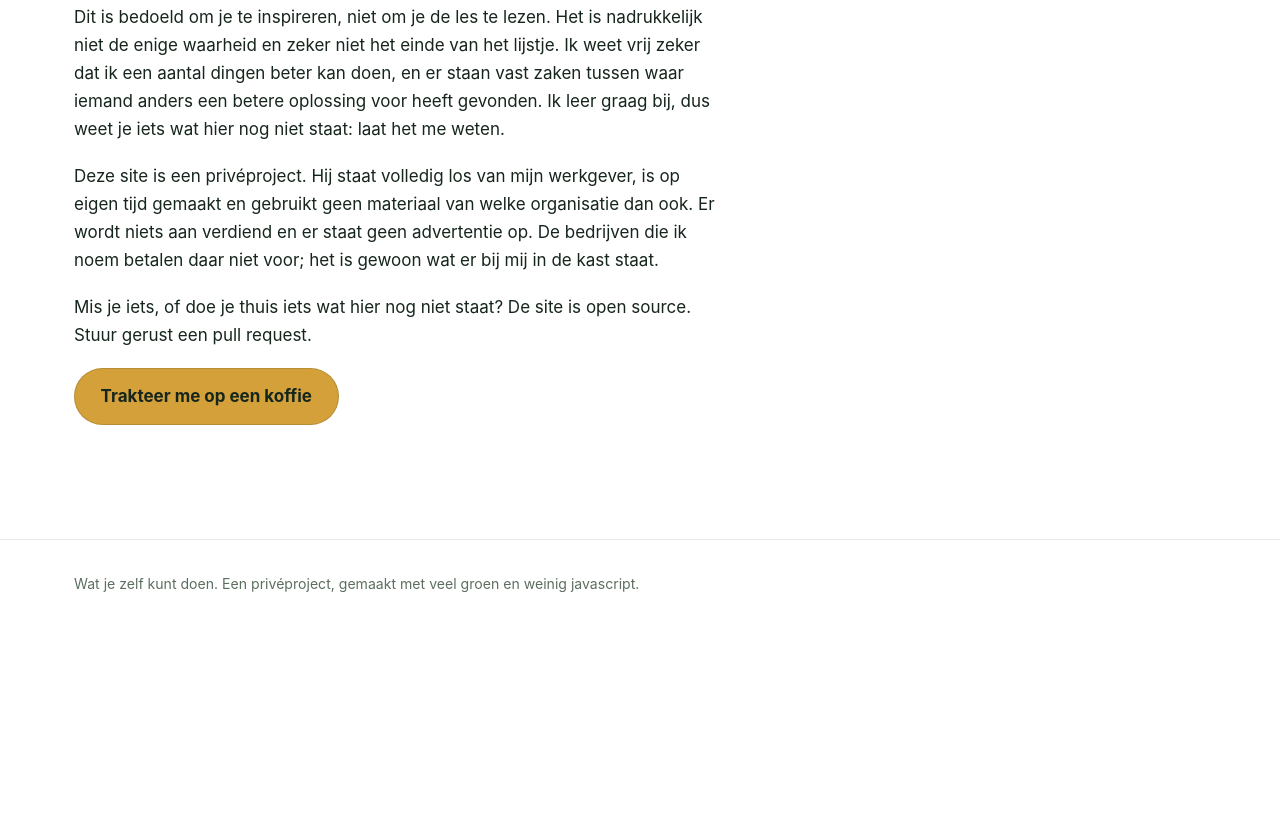
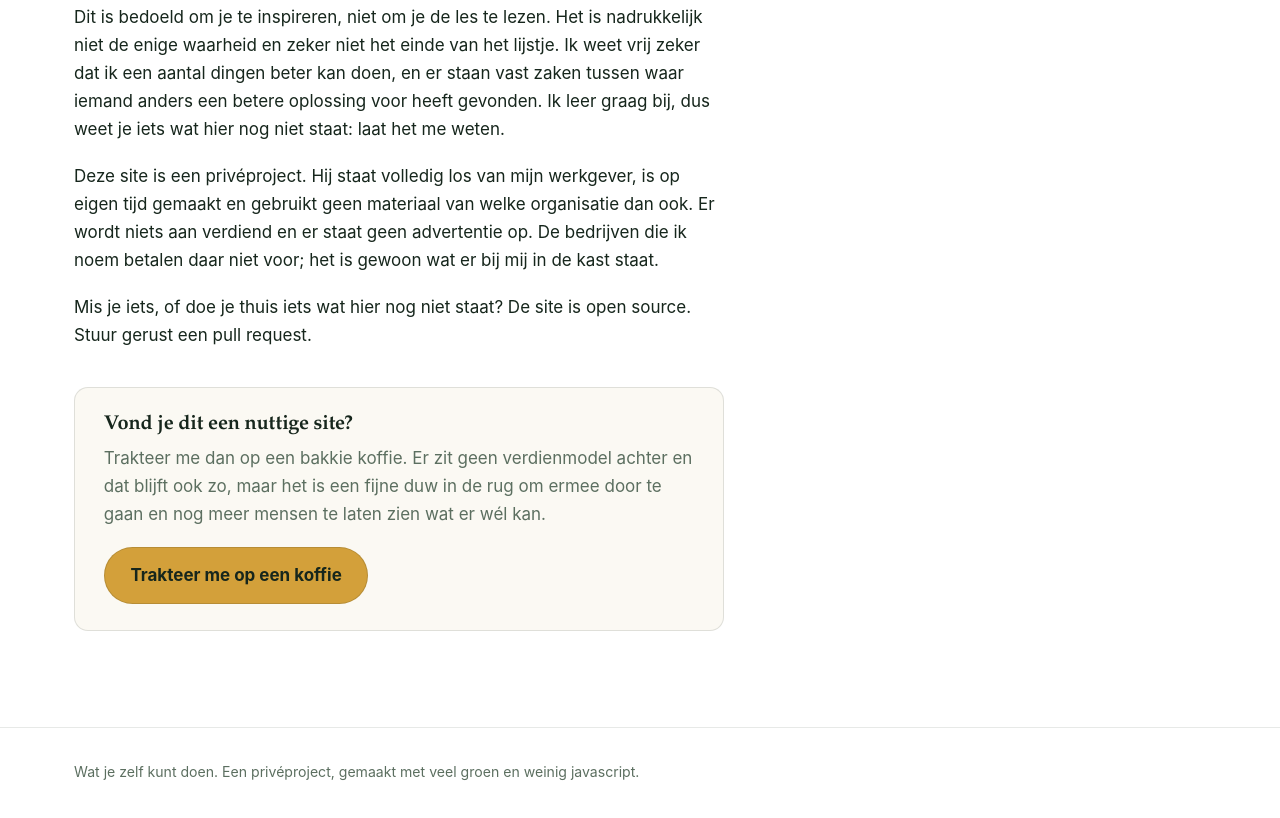
Before and after one commit to virtualdian/watjezelfkuntdoen, an Astro site: page / in a window 1280 px wide. Shown: the part 7108-7926 px from the top of the page. Before the commit the page ends 7751 px from the top, so only its background shows below. Built offline with nearby package versions, Linux system fonts and the light colour scheme; Astro itself is replaced by a stand-in of ours.

Commit message:
Echte koffieknop naar bunq, met een uitnodiging erbij
De placeholder met de melding is weg. In plaats daarvan een blokje onderaan
bij Over mij: waarom je zou doneren, en een knop naar bunq.me.

Co-Authored-By: Claude Opus 5 <noreply@anthropic.com>

```diff
--- a/src/pages/index.astro
+++ b/src/pages/index.astro
@@ -296,9 +296,22 @@ const zonderEigenHuis = telling
               Mis je iets, of doe je thuis iets wat hier nog niet staat? De site is open
               source. Stuur gerust een pull request.
             </p>
-            <p>
-              <a class="knop" href="#" data-koffie>Trakteer me op een koffie</a>
-            </p>
+            <div class="koffie">
+              <h3>Vond je dit een nuttige site?</h3>
+              <p>
+                Trakteer me dan op een bakkie koffie. Er zit geen verdienmodel achter en dat
+                blijft ook zo, maar het is een fijne duw in de rug om ermee door te gaan en
+                nog meer mensen te laten zien wat er wél kan.
+              </p>
+              <a
+                class="knop"
+                href="https://bunq.me/watjezelfkuntdoen"
+                target="_blank"
+                rel="noopener noreferrer"
+              >
+                Trakteer me op een koffie
+              </a>
+            </div>
           </div>
           <aside class="colofon">
             <h3>Colofon</h3>
@@ -433,11 +446,6 @@ const zonderEigenHuis = telling
             else p.removeAttribute('data-actief');
           });
         });
-      });
-
-      document.querySelector('[data-koffie]')?.addEventListener('click', (e) => {
-        e.preventDefault();
-        alert('Hier komt de Buy Me a Coffee-knop zodra de pagina is aangemaakt.');
       });
     </script>
 
@@ -779,6 +787,23 @@ const zonderEigenHuis = telling
         }
       }
 
+      .koffie {
+        margin-top: 2.4rem;
+        padding: 1.6rem 1.8rem;
+        background: var(--room);
+        border: 1px solid rgba(22, 38, 28, 0.12);
+        border-radius: 14px;
+      }
+
+      .koffie h3 {
+        margin-bottom: 0.5rem;
+      }
+
+      .koffie p {
+        color: var(--grijsgroen);
+        max-width: 42em;
+      }
+
       .colofon {
         background: var(--room);
         border: 1px solid rgba(22, 38, 28, 0.12);
```
